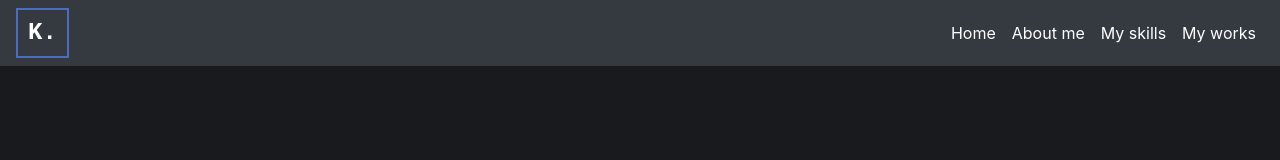
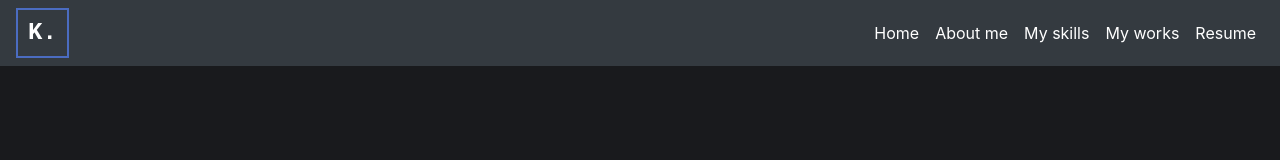
Before and after one commit to unarik/portfolio, a plain HTML site: page index.html in a window 1280 px wide. Shown: the top 160 px of the page. Drawn offline with nearby package versions, Linux system fonts and the light colour scheme; a web font is replaced by a local one.

Commit message:
Update index.html
Added title and resume links.

```diff
--- a/index.html
+++ b/index.html
@@ -2,6 +2,7 @@
 <html>
 
 <head>
+    <title># 0 @ me</title>
     <link rel="stylesheet" href="https://stackpath.bootstrapcdn.com/bootstrap/4.5.2/css/bootstrap.min.css" integrity="sha384-JcKb8q3iqJ61gNV9KGb8thSsNjpSL0n8PARn9HuZOnIxN0hoP+VmmDGMN5t9UJ0Z" crossorigin="anonymous" />
     <script src="https://code.jquery.com/jquery-3.5.1.slim.min.js" integrity="sha384-DfXdz2htPH0lsSSs5nCTpuj/zy4C+OGpamoFVy38MVBnE+IbbVYUew+OrCXaRkfj" crossorigin="anonymous"></script>
     <script src="https://cdn.jsdelivr.net/npm/popper.js@1.16.1/dist/umd/popper.min.js" integrity="sha384-9/reFTGAW83EW2RDu2S0VKaIzap3H66lZH81PoYlFhbGU+6BZp6G7niu735Sk7lN" crossorigin="anonymous"></script>
@@ -25,7 +26,8 @@
                 <a class="nav-link text-white" href="#about-me-section">About me</a>
                 <a class="nav-link text-white" href="#my-skills-section">My skills</a>
                 <a class="nav-link text-white" href="#my-works-section">My works</a>
-                <a class="d-none nav-link text-white" href="#">Hire ME :)</a>
+                <a class="nav-link text-white" href="https://s3-ap-south-1.amazonaws.com/nkb-backend-ccbp-media-static/ccbp_prod/media/resume_generated/Sri_Siva_Surya_Kiran_2022-11-07-143617.pdf">
+                    <span class="resume">Resume</span></a>
             </div>
         </div>
     </nav>
```
